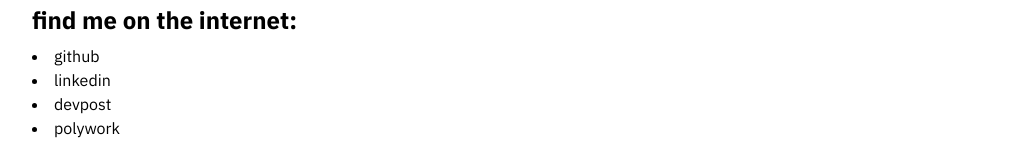
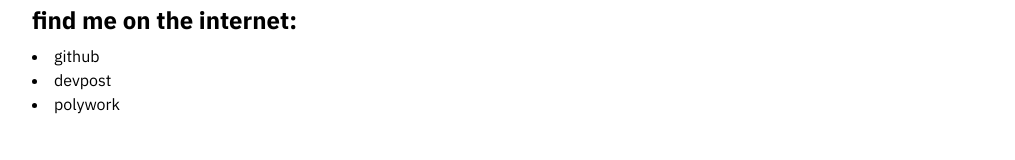
Before and after one commit to exu3/site, a Next.js app: page / in a window 1280 px wide. Shown: the part 464-624 px from the top of the page, without its empty margins (256-1271 px from the left). Built offline with nearby package versions, Linux system fonts and the light colour scheme; a web font is replaced by a local one.

Commit message:
remove link hehe

```diff
--- a/pages/index.tsx
+++ b/pages/index.tsx
@@ -3,7 +3,7 @@
 
 const links = [
   { label: "github", href: "https://github.com/eilla1" },
-  { label: "linkedin", href: "https://linkedin.com/in/ellla-x" },
+//   { label: "linkedin", href: "https://linkedin.com/in/ellla-x" },
   { label: "devpost", href: "https://devpost.com/eilla1" },
   { label: "polywork", href: "https://timeline.ella.cx" },
 ];
```
